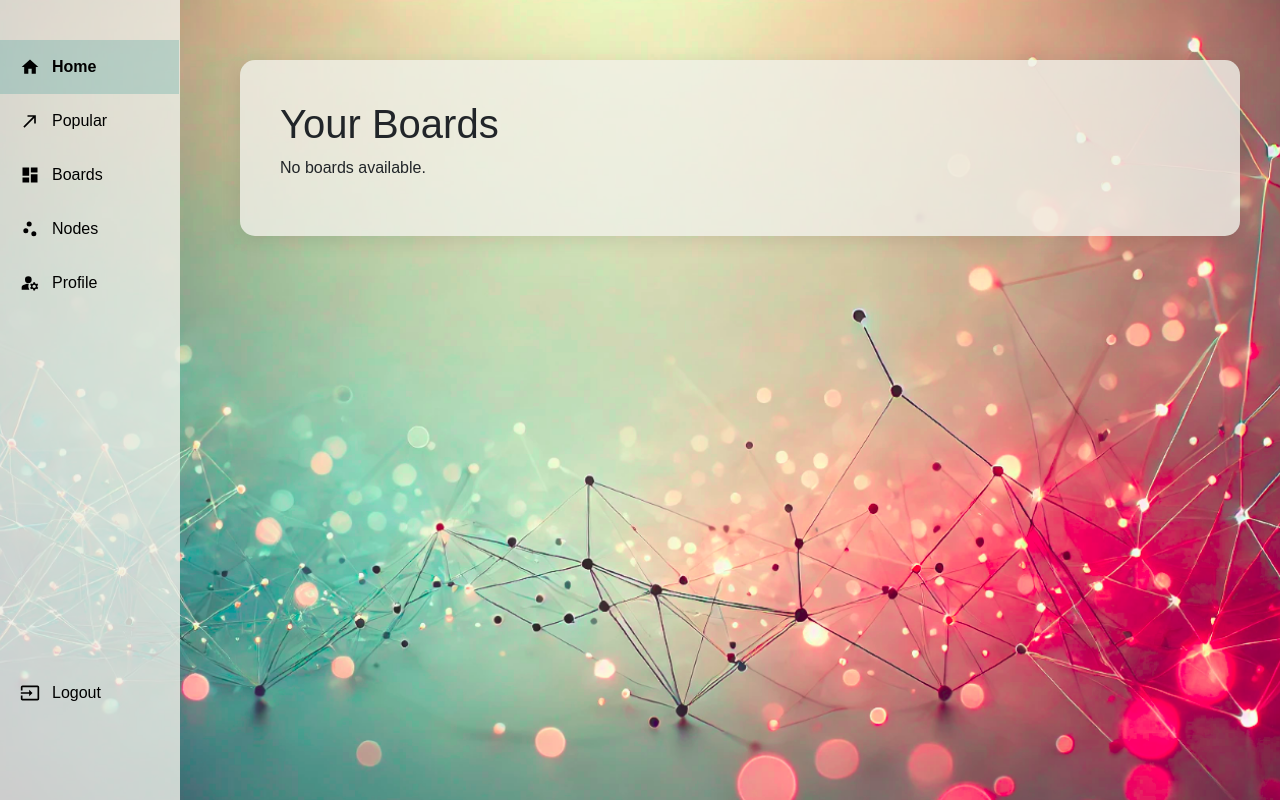
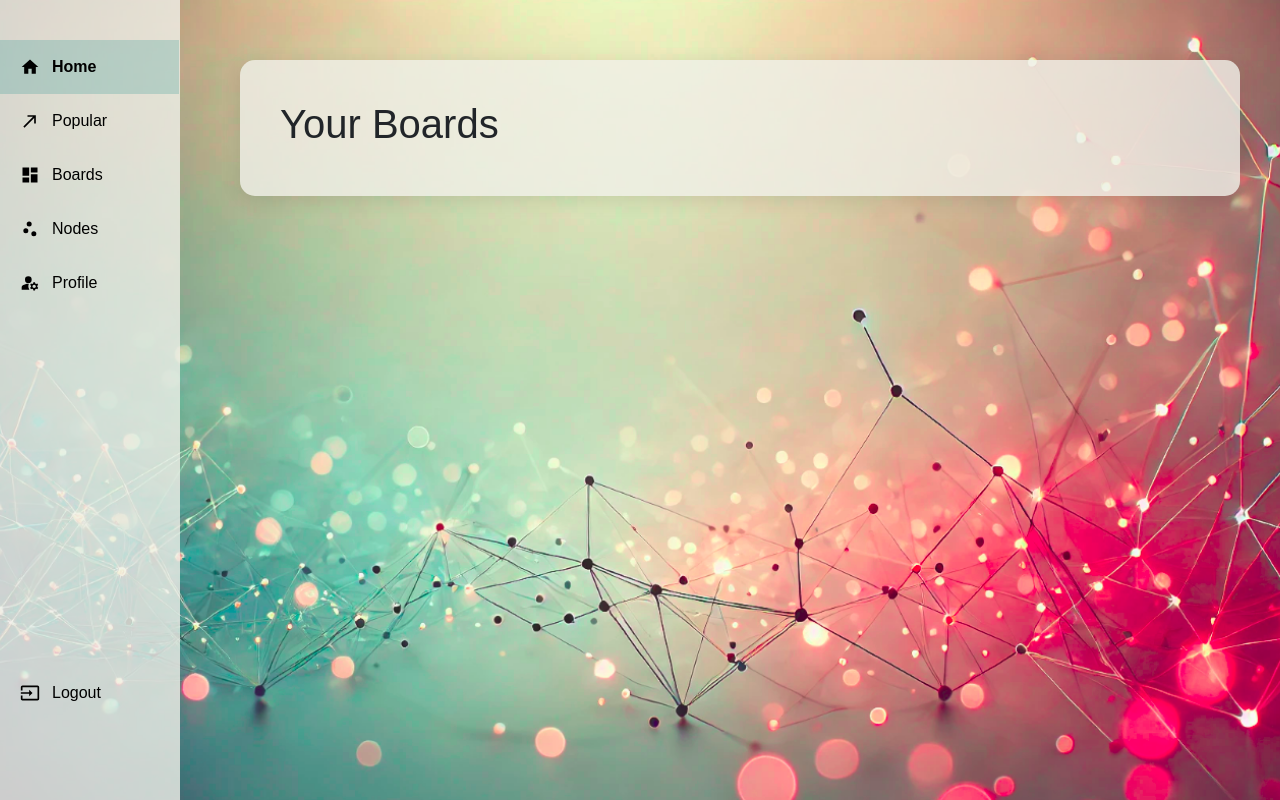
Before and after one commit to tyasemin/SWE573, a Django app: page /home/ in a window 1280 px wide. Run offline with Django 4.2, Linux system fonts and the light colour scheme.

```diff
--- a/backend/home_app/templates/home_app/home.html
+++ b/backend/home_app/templates/home_app/home.html
@@ -69,8 +69,6 @@
           <div>
               <h3>{{ board.title }}</h3> <!-- or any field name -->
           </div>
-      {% empty %}
-          <p>No boards available.</p>
       {% endfor %}
     </div>
 
--- a/backend/profile_app/templates/profile_app/profile.html
+++ b/backend/profile_app/templates/profile_app/profile.html
@@ -76,8 +76,6 @@
   <div class="latest-boards">
     {% for board in latest_boards %}
       <p>{{ board }}</p>
-      {% empty %}
-        <p>No boards found.</p>
       {% endfor %}
   </div>
   <div class="create-board-section">
```
